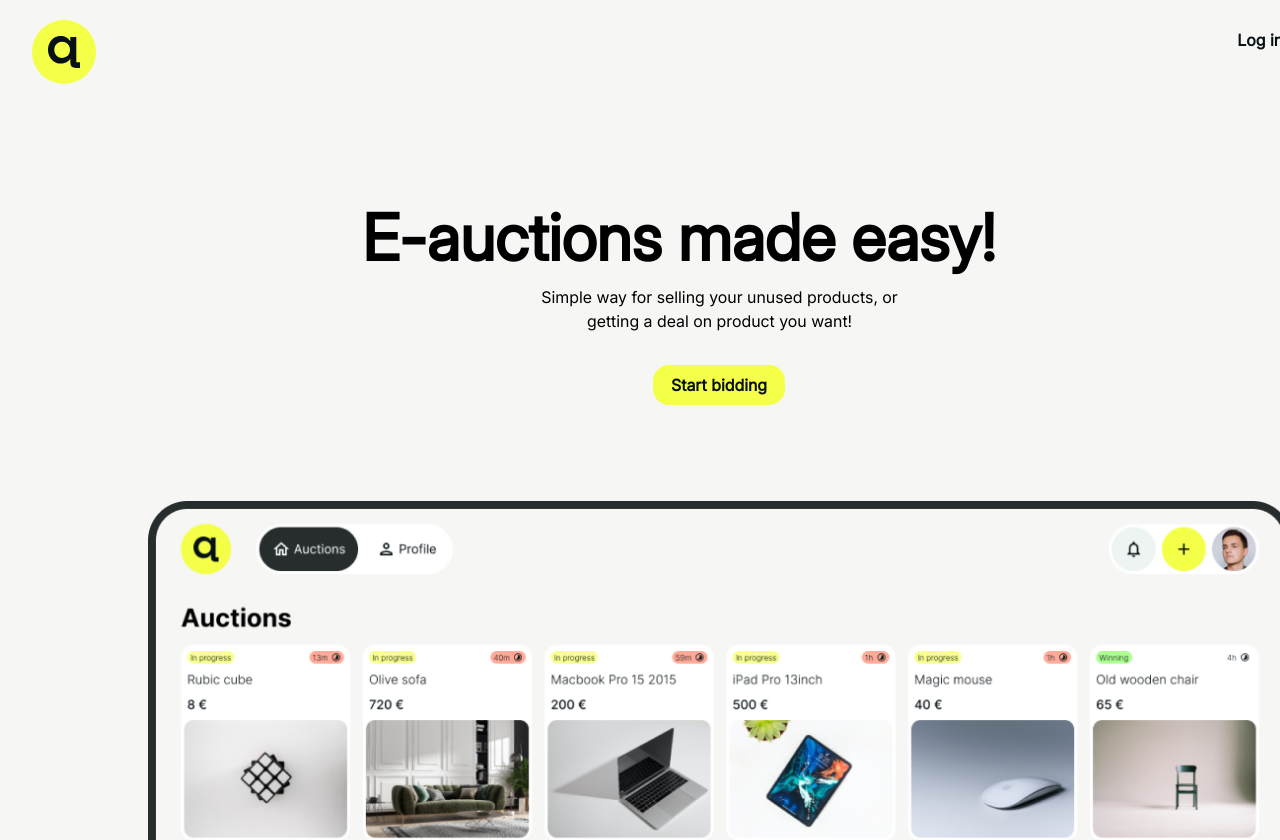
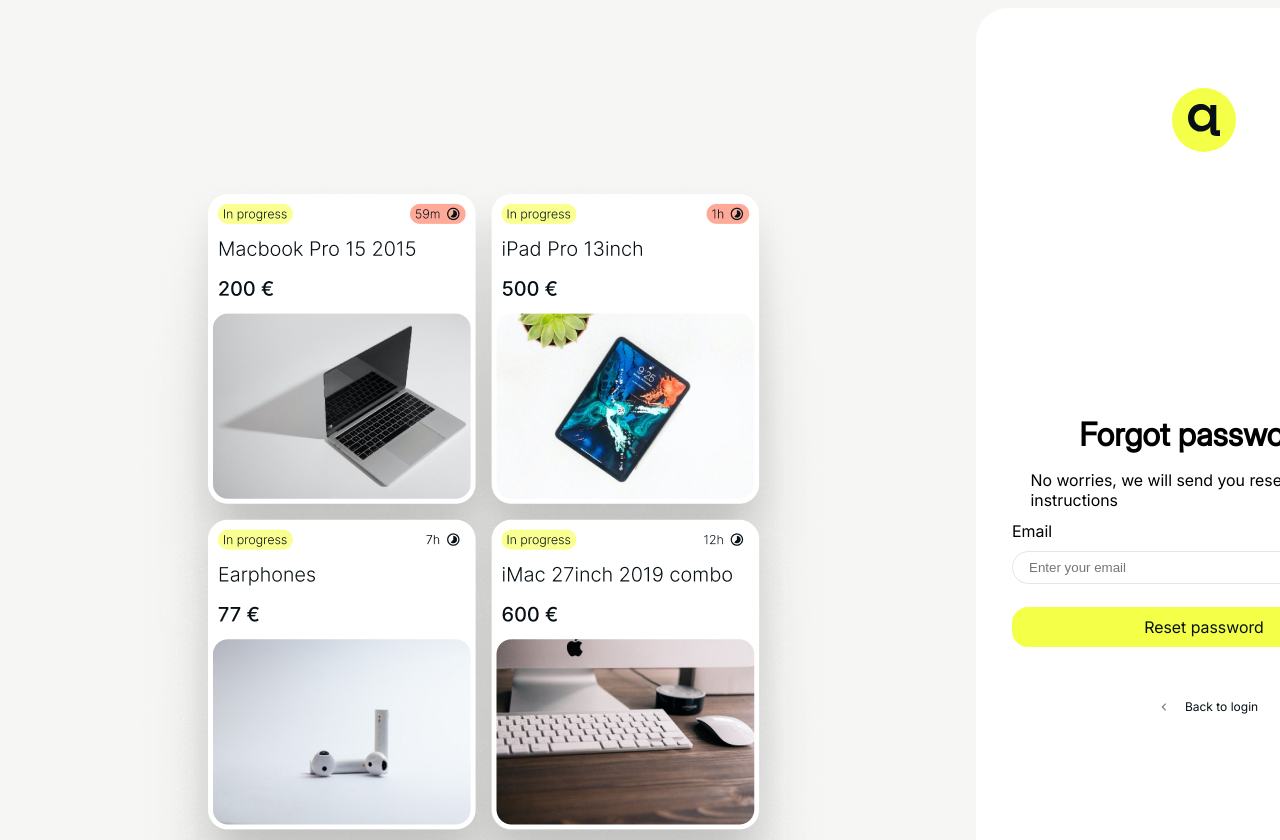
Before and after one commit to Jetrca92/auctionbay-frontend, a React (Create React App) app: page /forgot-password in a window 1280 px wide. Shown: the top 840 px of the page. Built offline with nearby package versions, Linux system fonts and the light colour scheme.

Commit message:
Working on forget pw

```diff
--- /dev/null
+++ b/src/components/user/AuthPageLayout.tsx
@@ -0,0 +1,22 @@
+import styles from 'styles/scss/Authentication.module.scss'
+import { FC, ReactNode } from 'react'
+import AuthImgLeft from 'components/user/AuthImgLeft'
+
+interface Props {
+  children: ReactNode | ReactNode[]
+}
+
+const AuthPageLayout: FC<Props> = ({ children }) => {
+  return (
+    <div className={styles.authPage}>
+      <AuthImgLeft />
+      <div className={styles.innerDiv}>
+        <div className={styles.rightSide}>
+          <div className={styles.authContainer}>{children}</div>
+        </div>
+      </div>
+    </div>
+  )
+}
+
+export default AuthPageLayout
--- /dev/null
+++ b/src/components/user/ForgotPasswordForm.tsx
@@ -0,0 +1,53 @@
+import { FC } from 'react'
+import { observer } from 'mobx-react'
+import styles from 'styles/scss/Authentication.module.scss'
+import { Link } from 'react-router-dom'
+import { routes } from 'constants/routesConstants'
+import chevron from 'styles/images/chevron.svg'
+
+const ForgotPasswordForm: FC = () => {
+  return (
+    <>
+      <div className={styles.passwordFormContainer}>
+        <div className={styles.passwordFormTitle}>
+          <h1>Forgot password?</h1>
+          <div>No worries, we will send you reset instructions</div>
+        </div>
+
+        <form
+          className={styles.passwordFormBody}
+          action="/register"
+          method="POST"
+        >
+          <div className={styles.formInputs}>
+            <div className={styles.formGroup}>
+              <label className={styles.label} htmlFor="email">
+                Email
+              </label>
+              <input
+                className={styles.formInput}
+                type="email"
+                id="email"
+                name="email"
+                placeholder="Enter your email"
+                required
+              />
+            </div>
+
+            <button className={styles.registerButton} type="submit">
+              Reset password
+            </button>
+          </div>
+        </form>
+        <Link className="nav-link" to={routes.LOGIN}>
+          <div className={styles.backTextDiv}>
+            <img src={chevron} className={styles.chevronImg} alt="chevron" />
+            <div>Back to login</div>
+          </div>
+        </Link>
+      </div>
+    </>
+  )
+}
+
+export default observer(ForgotPasswordForm)
--- a/src/pages/ForgotPassword.tsx
+++ b/src/pages/ForgotPassword.tsx
@@ -1,7 +1,20 @@
+import AuthPageLayout from 'components/user/AuthPageLayout'
+import styles from 'styles/scss/Authentication.module.scss'
+import logo from 'styles/images/logo.svg'
+
 import { FC } from 'react'
 
-const Home: FC = () => {
-  return <></>
+import ForgotPasswordForm from 'components/user/ForgotPasswordForm'
+
+const ForgotPassword: FC = () => {
+  return (
+    <AuthPageLayout>
+      <div className={styles.logo}>
+        <img src={logo} alt="logo" />
+      </div>
+      <ForgotPasswordForm />
+    </AuthPageLayout>
+  )
 }
 
-export default Home
+export default ForgotPassword
--- a/src/pages/Login.tsx
+++ b/src/pages/Login.tsx
@@ -1,18 +1,14 @@
 import styles from 'styles/scss/Authentication.module.scss'
 import { FC } from 'react'
-import AuthImgLeft from 'components/user/AuthImgLeft'
 import logo from 'styles/images/logo.svg'
 import LoginForm from 'components/user/LoginForm'
 import { Link } from 'react-router-dom'
 import { routes } from 'constants/routesConstants'
+import AuthPageLayout from 'components/user/AuthPageLayout'
 
 const Login: FC = () => {
   return (
-    <div className={styles.authPage}>
-      <AuthImgLeft />
-      <div className={styles.innerDiv}>
-        <div className={styles.rightSide}>
-          <div className={styles.authContainer}>
+    <AuthPageLayout>
       <div className={styles.logo}>
         <img src={logo} alt="logo" />
       </div>
@@ -23,10 +19,7 @@
           <b>Sign Up</b>
         </Link>
       </div>
-          </div>
-        </div>
-      </div>
-    </div>
+    </AuthPageLayout>
   )
 }
 
--- a/src/pages/Register.tsx
+++ b/src/pages/Register.tsx
@@ -5,15 +5,11 @@
 import logo from 'styles/images/logo.svg'
 import { Link } from 'react-router-dom'
 import { routes } from 'constants/routesConstants'
-import AuthImgLeft from 'components/user/AuthImgLeft'
+import AuthPageLayout from 'components/user/AuthPageLayout'
 
 const Register: FC = () => {
   return (
-    <div className={styles.authPage}>
-      <AuthImgLeft />
-      <div className={styles.innerDiv}>
-        <div className={styles.rightSide}>
-          <div className={styles.authContainer}>
+    <AuthPageLayout>
       <div className={styles.logo}>
         <img src={logo} alt="logo" />
       </div>
@@ -24,10 +20,7 @@
           <b>Log in</b>
         </Link>
       </div>
-          </div>
-        </div>
-      </div>
-    </div>
+    </AuthPageLayout>
   )
 }
 
--- a/src/routes/Routes.tsx
+++ b/src/routes/Routes.tsx
@@ -5,6 +5,7 @@
 import RestrictedRoute from './RestrictedRoute'
 import Login from 'pages/Login'
 import Register from 'pages/Register'
+import ForgotPassword from 'pages/ForgotPassword'
 
 export enum RouteType {
   PUBLIC,
@@ -47,7 +48,7 @@
   {
     type: RouteType.PUBLIC,
     path: '/forgot-password',
-    children: <LandingPage />,
+    children: <ForgotPassword />,
   },
 ]
 
--- a/src/styles/scss/Authentication.module.scss
+++ b/src/styles/scss/Authentication.module.scss
@@ -139,3 +139,48 @@
   line-height: 16px;
   text-align: right;
 }
+
+.chevronImg {
+  width: 16px;
+  height: 16px;
+  padding: 4px 5.33px 4px 5.73px;
+  gap: 0px;
+  opacity: 0px;
+  rotate: 180 deg;
+}
+
+.backTextDiv {
+  display: flex;
+  justify-content: center;
+  align-items: center;
+  gap: 8px;
+  font-size: 12px;
+  font-weight: 300;
+  line-height: 16px;
+}
+
+.passwordFormContainer {
+  display: flex;
+  flex-direction: column;
+  align-items: center;
+  justify-content: center;
+  width: 384px;
+  height: 800px;
+  gap: 32px;
+}
+
+.passwordFormTitle {
+  display: flex;
+  flex-direction: column;
+  align-items: center;
+  justify-content: center;
+  width: 347px;
+  height: 70px;
+  gap: 8px;
+}
+
+.passwordFormBody {
+  width: 384px;
+  height: 144px;
+  gap: 32px;
+}
```
Also changed, not shown: src/styles/images/chevron.svg (added). Lines whose indentation alone changed are shown as unchanged.
